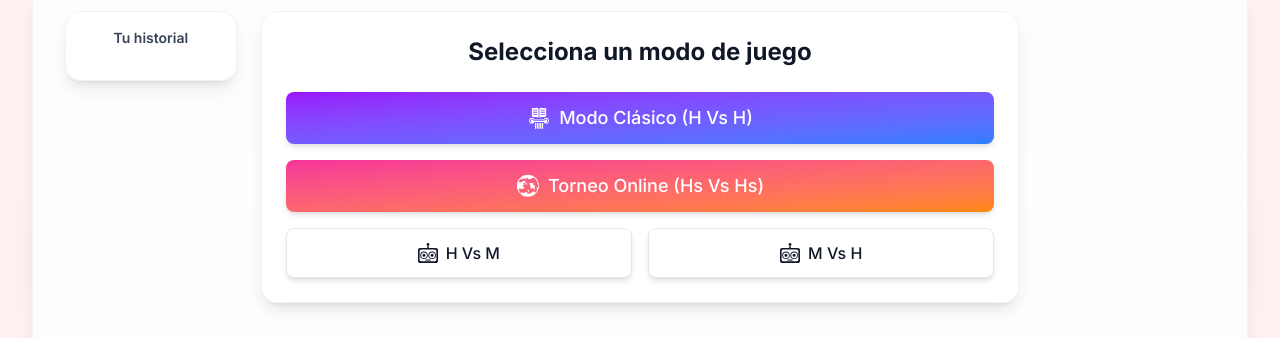
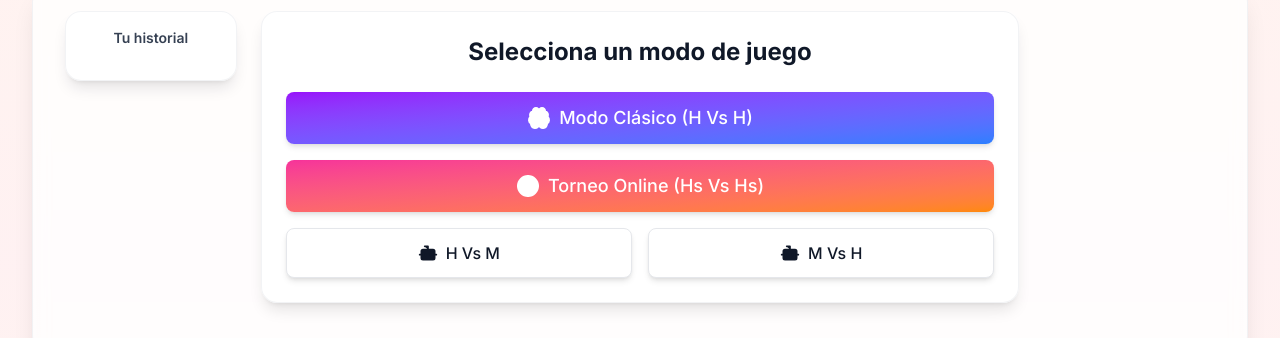
Before and after one commit to jhairparis/Fijas-y-picas, a Next.js app: page /jugar in a window 1280 px wide. Shown: the part 734-1072 px from the top of the page. Built offline with nearby package versions, Linux system fonts and the light colour scheme.

Commit message:
feat: Replace icon imports with Lucid Icons for consistency

```diff
--- a/app/como-jugar/page.tsx
+++ b/app/como-jugar/page.tsx
@@ -2,7 +2,7 @@
 import React from "react";
 import { motion } from "framer-motion";
 import Link from "next/link";
-import { RiPlayCircleLine } from "react-icons/ri";
+import { LuPlay } from "react-icons/lu";
 
 const Comojugar = () => {
   return (
@@ -336,7 +336,7 @@ const Comojugar = () => {
                 href="/jugar"
                 className="inline-flex items-center justify-center px-8 py-4 text-lg font-semibold text-white bg-gradient-to-r from-rose-600 to-amber-600 hover:from-rose-700 hover:to-amber-700 rounded-2xl shadow-lg hover:shadow-xl transform hover:scale-105 transition-all duration-300"
               >
-                <RiPlayCircleLine className="w-6 h-6 mr-2" />
+                <LuPlay className="w-6 h-6 mr-2" />
                 Empieza a jugar ahora
               </Link>
             </div>
--- a/app/jugar/page.tsx
+++ b/app/jugar/page.tsx
@@ -12,9 +12,7 @@ import MotionSimple from "../../components/transitions/MotionSimple";
 import { motion, AnimatePresence } from "framer-motion";
 import MaquinaAdivina from "../../components/game/MaquinaAdivina";
 import Link from "next/link";
-import { GiClassicalKnowledge, GiWorld } from "react-icons/gi";
-import { SiProbot } from "react-icons/si";
-import { IoCloseCircleOutline } from "react-icons/io5";
+import { LuBrain, LuGlobe, LuBot, LuX } from "react-icons/lu";
 
 type historialTP = [
   number,
@@ -179,7 +177,7 @@ const Game = () => {
                       }}
                       className="absolute top-0 right-0 z-10 bg-red-500 hover:bg-red-700 text-white font-bold p-2 rounded-full flex items-center justify-center shadow-lg transition-colors duration-150"
                     >
-                      <IoCloseCircleOutline className="w-5 h-5" />
+                      <LuX className="w-5 h-5" />
                     </button>
                   </MotionSimple>
 
@@ -196,7 +194,7 @@ const Game = () => {
                           onClick={() => setModoDeJuego("HvH")}
                           className="w-full text-white bg-gradient-to-br from-purple-600 to-blue-500 hover:bg-gradient-to-bl focus:ring-4 focus:outline-none focus:ring-blue-300 font-medium rounded-lg text-lg px-5 py-3 text-center flex items-center justify-center shadow-md hover:shadow-lg transition-all"
                         >
-                          <GiClassicalKnowledge
+                          <LuBrain
                             aria-hidden="true"
                             className="w-6 h-6 mr-2 fill-current"
                           />
@@ -208,7 +206,7 @@ const Game = () => {
                           onClick={() => setModoDeJuego("HsvHs")}
                           className="w-full text-white bg-gradient-to-br from-pink-500 to-orange-400 hover:bg-gradient-to-bl focus:ring-4 focus:outline-none focus:ring-pink-200 font-medium rounded-lg text-lg px-5 py-3 text-center flex items-center justify-center shadow-md hover:shadow-lg transition-all"
                         >
-                          <GiWorld
+                          <LuGlobe
                             aria-hidden="true"
                             className="w-6 h-6 mr-2 fill-current"
                           />
@@ -221,7 +219,7 @@ const Game = () => {
                             className="text-gray-900 bg-white border border-gray-200 hover:bg-gray-100 hover:text-blue-700 focus:z-10 focus:ring-2 focus:ring-blue-700 focus:text-blue-700 font-medium rounded-lg text-base px-4 py-3 text-center flex items-center justify-center shadow-md hover:shadow-lg transition-all"
                             onClick={() => setModoDeJuego("HvM")}
                           >
-                            <SiProbot
+                            <LuBot
                               aria-hidden="true"
                               className="w-5 h-5 mr-2 fill-current"
                             />
@@ -233,7 +231,7 @@ const Game = () => {
                             className="text-gray-900 bg-white border border-gray-200 hover:bg-gray-100 hover:text-blue-700 focus:z-10 focus:ring-2 focus:ring-blue-700 focus:text-blue-700 font-medium rounded-lg text-base px-4 py-3 text-center flex items-center justify-center shadow-md hover:shadow-lg transition-all"
                             onClick={() => setModoDeJuego("MvH")}
                           >
-                            <SiProbot
+                            <LuBot
                               aria-hidden="true"
                               className="w-5 h-5 mr-2 fill-current"
                             />
--- a/components/Features.tsx
+++ b/components/Features.tsx
@@ -1,8 +1,7 @@
 "use client";
 import React, { useState, useRef, useEffect } from "react";
 import { motion, AnimatePresence } from "framer-motion";
-import { GiClassicalKnowledge, GiWorld } from "react-icons/gi";
-import { SiProbot } from "react-icons/si";
+import { LuBrain, LuGlobe, LuBot } from "react-icons/lu";
 import Image from "next/image";
 
 function Features() {
@@ -14,7 +13,7 @@ function Features() {
       title: "IA adaptativa",
       description:
         "Enfréntate a la computadora ajustable a tu nivel de habilidad. Nuestra inteligencia artificial se adapta a tu estilo de juego para ofrecerte siempre el desafío perfecto, desde principiante hasta experto.",
-      icon: <SiProbot />,
+      icon: <LuBot />,
       imageSrc: "/images/features-bg-1.png",
       altText: "IA adaptativa",
     },
@@ -23,7 +22,7 @@ function Features() {
       title: "Temporizadores globales",
       description:
         "Reta el reloj y supera tus propios récords. Compite contra el tiempo en desafíos cronometrados y demuestra tu velocidad de deducción en las tablas de clasificación mundiales.",
-      icon: <GiClassicalKnowledge />,
+      icon: <LuBrain />,
       imageSrc: "/images/features-bg-2.png",
       altText: "Temporizadores globales",
     },
@@ -32,7 +31,7 @@ function Features() {
       title: "Estadísticas y rankings",
       description:
         "Consulta tu posición en tablas locales y mundiales. Analiza tu progreso con estadísticas detalladas de partidas, tiempos promedio y eficiencia de resolución para mejorar continuamente.",
-      icon: <GiWorld />,
+      icon: <LuGlobe />,
       imageSrc: "/images/features-bg-3.png",
       altText: "Estadísticas y rankings",
     },
--- a/components/Footer.tsx
+++ b/components/Footer.tsx
@@ -1,6 +1,6 @@
 import React from "react";
 import Link from "next/link"; // Changed from react-router-dom
-import { RiGithubFill, RiInstagramFill, RiTwitterFill } from "react-icons/ri";
+import { LuGithub, LuInstagram, LuTwitter } from "react-icons/lu";
 import Newsletter from "./Newsletter";
 
 function Footer() {
@@ -32,7 +32,7 @@ function Footer() {
                   href="#"
                   className="group flex items-center justify-center w-12 h-12 bg-gray-800 hover:bg-gray-700 rounded-xl transition-all duration-300 transform hover:scale-110 hover:shadow-lg hover:shadow-gray-500/25 border-2 border-transparent hover:border-rose-400"
                 >
-                  <RiGithubFill
+                  <LuGithub
                     className="text-gray-400 group-hover:text-rose-400 transition-colors duration-300"
                     size={20}
                   />
@@ -41,7 +41,7 @@ function Footer() {
                   href="#"
                   className="group flex items-center justify-center w-12 h-12 bg-gray-800 hover:bg-gray-700 rounded-xl transition-all duration-300 transform hover:scale-110 hover:shadow-lg hover:shadow-gray-500/25 border-2 border-transparent hover:border-amber-400"
                 >
-                  <RiInstagramFill
+                  <LuInstagram
                     className="text-gray-400 group-hover:text-amber-400 transition-colors duration-300"
                     size={20}
                   />
@@ -50,7 +50,7 @@ function Footer() {
                   href="#"
                   className="group flex items-center justify-center w-12 h-12 bg-gray-800 hover:bg-gray-700 rounded-xl transition-all duration-300 transform hover:scale-110 hover:shadow-lg hover:shadow-gray-500/25 border-2 border-transparent hover:border-orange-400"
                 >
-                  <RiTwitterFill
+                  <LuTwitter
                     className="text-gray-400 group-hover:text-orange-400 transition-colors duration-300"
                     size={20}
                   />
--- a/components/HeroHome.tsx
+++ b/components/HeroHome.tsx
@@ -1,5 +1,5 @@
 import React from "react";
-import { RiPlayCircleLine } from "react-icons/ri";
+import { LuPlay } from "react-icons/lu";
 import Link from "next/link";
 import Image from "next/image";
 import FloatingNumbers3D from "./FloatingNumbers3D";
@@ -85,7 +85,7 @@ function HeroHome() {
                 className="flex items-center bg-white hover:bg-gradient-to-r hover:from-rose-50 hover:to-amber-50 rounded-full font-semibold group p-5 shadow-xl hover:shadow-2xl border-2 border-transparent hover:border-rose-200 transition-all duration-300"
                 href="/jugar"
               >
-                <RiPlayCircleLine className="w-7 h-7 fill-current text-rose-500 group-hover:text-amber-600 flex-shrink-0 transition-colors duration-300" />
+                <LuPlay className="w-7 h-7 fill-current text-rose-500 group-hover:text-amber-600 flex-shrink-0 transition-colors duration-300" />
                 <span className="ml-3 text-gray-700 group-hover:text-gray-900 transition-colors duration-300">
                   Vamos a jugar
                 </span>
```
